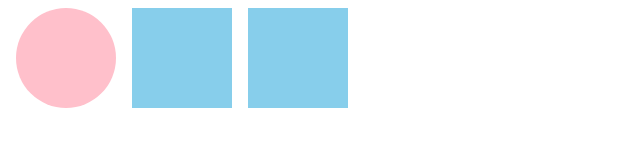
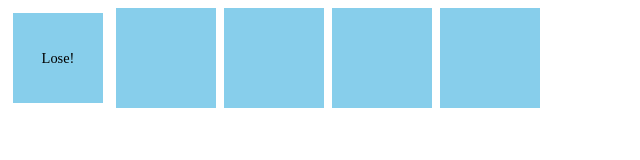
Before and after one commit to an1971jp/FrontendStudy, a plain HTML site: page dotinstall_JS/index.html in a window 1280 px wide. Both pictures are taken after a click on the element 66 px from the left and 58 px from the top of the page. Shown: the whole page, without its empty margins (0-640 px from the left). Drawn offline with Linux system fonts and the light colour scheme.

Commit message:
Add JS basic

```diff
--- /dev/null
+++ b/JavaScriptBasic/style.css
@@ -0,0 +1,3 @@
+body {
+
+}
--- a/dotinstall_JS/index.html
+++ b/dotinstall_JS/index.html
@@ -7,6 +7,30 @@
   <title>JS practice</title>
 </head>
 <body>
+
+  <script>
+    'use strict';
+
+    const num = 5;
+    const winner = Math.floor(Math.random() * num);
+
+    for (let i = 0; i < num; i++) {
+      const div = document.createElement('div');
+      div.classList.add('box');
+      // div.textContent = i;
+      div.addEventListener('click', () => {
+        if (i === winner) {
+          div.textContent = "Win!";
+          div.classList.add('win');
+        } else {
+          div.textContent = "Lose!";
+          div.classList.add('lose');
+        }
+      });
+      document.body.appendChild(div);
+    }
+</script>
+  <!--
   <div class="box" id="target1"></div>
   <div class="box" id="target2"></div>
   <div class="box" id="target3"></div>
@@ -25,5 +49,6 @@
       target3.classList.toggle('circle');
     });
   </script>
+   -->
 </body>
 </html>
--- a/dotinstall_JS/style.css
+++ b/dotinstall_JS/style.css
@@ -9,11 +9,25 @@ body {
   background-color: skyblue;
   cursor: pointer;
   transition: 0.8s;
-  margin: 0 8px;
+  margin: 0 8px 8px 0;
+  text-align: center;
+  line-height: 100px;
 }
 
+/*
 .circle {
   background-color: pink;
   border-radius: 50%;
   transform: rotate(360deg);
 }
+ */
+
+.win {
+  background-color: pink;
+  border-radius: 50%;
+  transform: rotate(360deg);
+}
+
+.lose {
+  transform: scale(0.9);
+}
```
Also changed, not shown: JavaScriptBasic/index.html (added, +12 -0 lines), JavaScriptBasic/js/main.js (added, +67 -0 lines), 1 other file.
